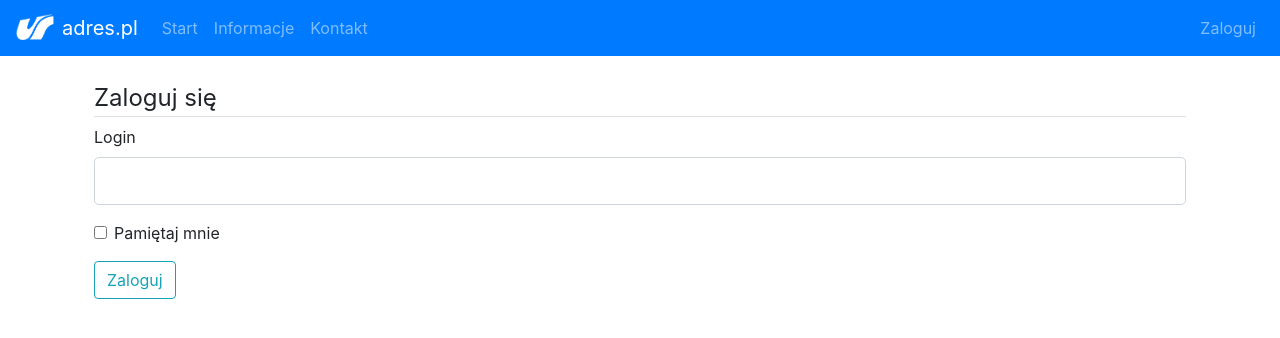
After one commit to KaniaSebastian/praca-inzynierska, a Flask app: page /login in a window 1280 px wide. The commit adds this page. Shown: the top 338 px of the page. Run offline with Flask 2, Linux system fonts and the light colour scheme; some libraries are stand-ins or nearby versions.

Commit message:
Add login template, forms file and alerts

```diff
--- a/flaskapp.py
+++ b/flaskapp.py
@@ -1,6 +1,9 @@
-from flask import Flask, render_template, url_for
+from flask import Flask, render_template, url_for, flash, redirect
+from forms import LoginForm, AdminLoginForm
 
 app = Flask(__name__)
+
+app.config['SECRET_KEY'] = '66334d8be4b779a6f829916546c8e7df'
 
 
 @app.route('/')
@@ -11,6 +14,19 @@ def home():
 def about():
     return 'about page'
 
+@app.route('/login', methods=['GET', 'POST'])
+def login():
+	form = LoginForm()
+	formAdmin = AdminLoginForm()
+
+	if form.validate_on_submit():
+		if form.login.data == 'admin':
+			flash('Zalogowano pomyślnie', 'success')
+			return redirect(url_for('home'))
+		else:
+			flash('Logowanie nieudane. Sprawdź poprawność wpisanych danych', 'danger')
+
+	return render_template('login.html', title='Zaloguj się', form=form)
 
 if __name__ == '__main__':
 	app.run(debug=True)
--- /dev/null
+++ b/forms.py
@@ -0,0 +1,14 @@
+from flask_wtf import FlaskForm
+from wtforms import StringField, SubmitField, BooleanField, PasswordField
+from wtforms.validators import DataRequired
+
+class LoginForm(FlaskForm):
+	login = StringField('Login', validators=[DataRequired(message='To pole jest wymagane.')])
+	remember = BooleanField('Pamiętaj mnie')
+	submit = SubmitField('Zaloguj')
+
+class AdminLoginForm(FlaskForm):
+	login = StringField('Login', validators=[DataRequired(message='To pole jest wymagane.')])
+	password = PasswordField('Hasło', validators=[DataRequired()])
+	remember = BooleanField('Pamiętaj mnie')
+	submit = SubmitField('Zaloguj')
--- a/templates/layout.html
+++ b/templates/layout.html
@@ -13,9 +13,7 @@
 	<title></title>
 </head>
 <body>
-
 	<header>
-
 		<nav class="navbar navbar-dark bg-primary navbar-expand-md">
 
 			<a class="navbar-brand" href="#"><img src="{{url_for('static', filename='logo.png')}}" width="38" height="26" class="d-inline-block align-text-bottom mr-2">adres.pl
@@ -29,7 +27,7 @@
 
 				<ul class="navbar-nav mr-auto">
 					<li class="nav-item">
-						<a class="nav-link" href="#">Start</a>
+						<a class="nav-link" href="{{ url_for('home') }}">Start</a>
 					</li>
 
 					<li class="nav-item">
@@ -44,7 +42,7 @@
 
 				<ul class="navbar-nav">
 					<li class="nav-item">
-						<a class="nav-item nav-link" href="#">Zaloguj</a>
+						<a class="nav-item nav-link" href="{{ url_for('login') }}">Zaloguj</a>
 					</li>
 				</ul>
 
@@ -52,9 +50,18 @@
 		</nav>
 	</header>
 
-	<div class="container">
+	<div class="container p-4">
 		<div class="row">
 			<div class="col-12">
+			{% with messages=get_flashed_messages(with_categories=true) %}
+				{% if messages %}
+					{% for category, message in messages %}
+						<div class="alert alert-{{ category }}">
+							{{ message }}
+						</div>
+					{% endfor %}
+				{% endif %}
+			{% endwith %}
 			{% block content %}{% endblock %}
 		</div>
 	</div>
--- /dev/null
+++ b/templates/login.html
@@ -0,0 +1,38 @@
+{% extends "layout.html" %}
+{% block content %}
+	<div class="content-section">
+		<form method="POST" action="" novalidate>
+			{{ form.hidden_tag() }}
+			<fieldset>
+
+				<legend class="border-bottom">Zaloguj się</legend>
+
+				<div class="form-group">
+					{{ form.login.label(class="form-control-label") }}
+
+					{% if form.login.errors %}
+						{{ form.login(class="form-control form-control-lg is-invalid") }}
+						<div class="invalid-feedback">
+							{% for error in form.login.errors %}
+							<span>{{ error }}</span>
+							{% endfor %}
+						</div>
+					{% else %}
+						{{ form.login(class="form-control form-control-lg") }}
+					{% endif %}
+
+				</div>
+
+				<div class="form-check">
+					{{ form.remember(class="form-check-input") }}
+					{{ form.remember.label(class="form-check-label") }}
+				</div>
+
+			</fieldset>
+
+				<div class="form-group mt-3">
+					{{ form.submit(class="btn btn-outline-info") }}
+				</div>
+		</form>
+	</div>
+{% endblock content%}
```
